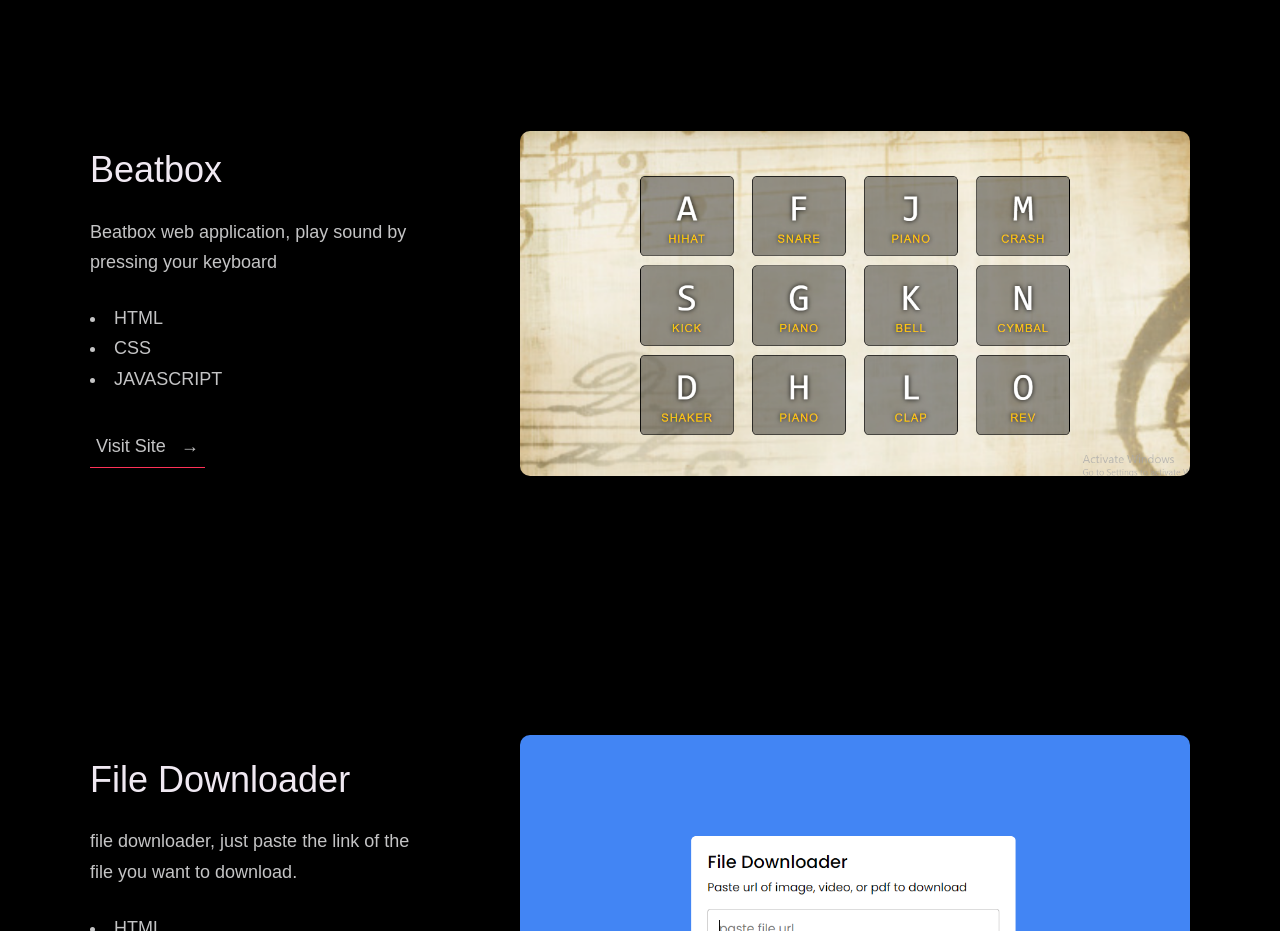
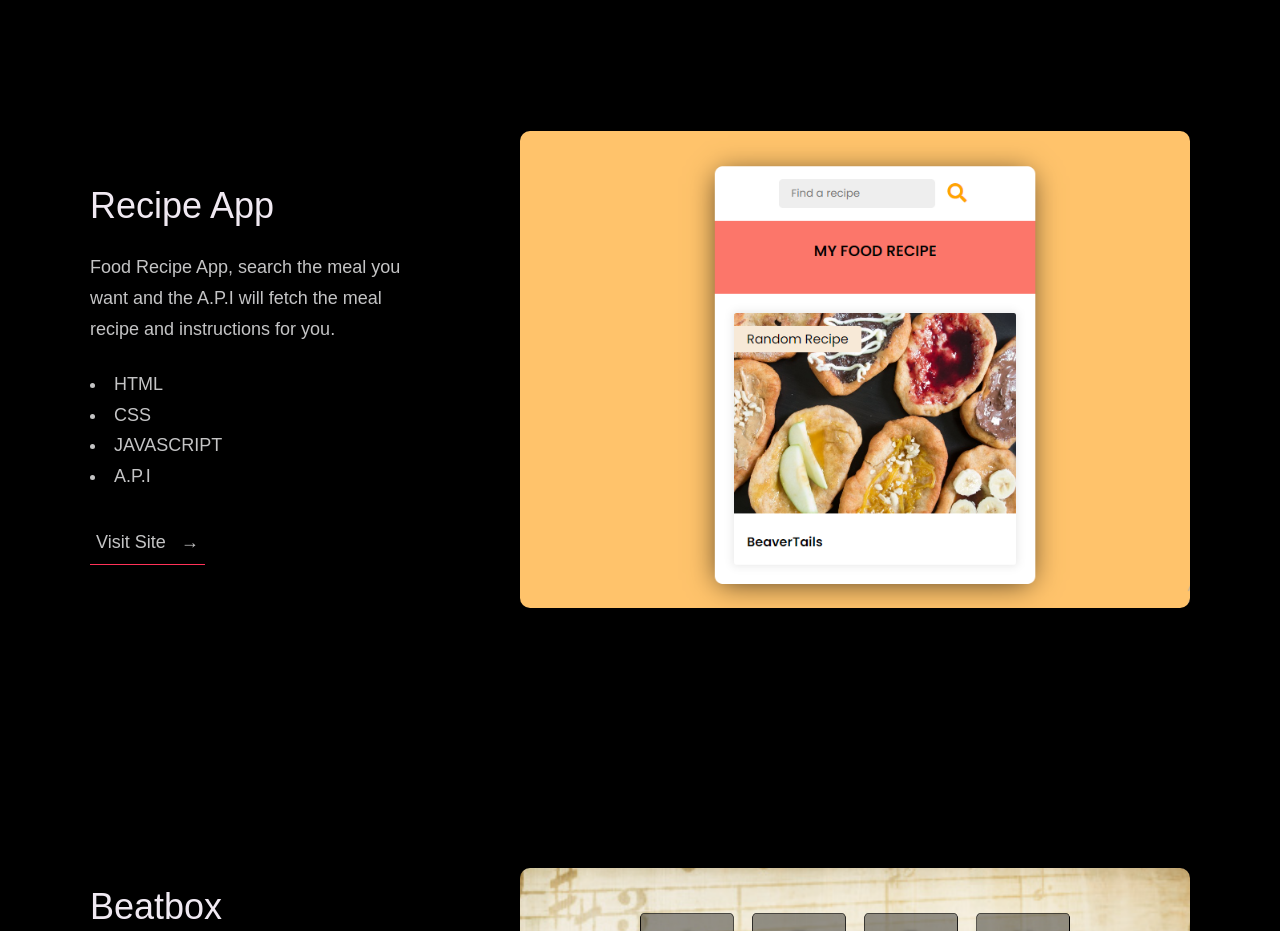
Before and after one commit to Amajuoyichidera/my-portfolio, a plain HTML site: page index.html in a window 1280 px wide. Shown: the part 5000-5931 px from the top of the page. Drawn offline with Linux system fonts and the light colour scheme; a web font is replaced by a local one.

Commit message:
first version

```diff
--- a/index.html
+++ b/index.html
@@ -160,6 +160,33 @@
               <img src="/images/Screenshot (67).png" class="work__image" alt="Project 1" />
             </div>
           </div>
+
+          <div class="work__box">
+            <div class="work__text reveal">
+              <h3>Recipe App</h3>
+              <p>
+                Food Recipe App, search the meal you want and the A.P.I will fetch the meal recipe and instructions for you.
+              </p>
+              <ul class="work__list">
+                <li>HTML</li>
+                <li>CSS</li>
+                <li>JAVASCRIPT</li>
+                <li>A.P.I</li>
+              </ul>
+
+              <div class="work__links">
+                <a href="https://jolly-cheesecake-e5c5d3.netlify.app/" class="link__text">
+                  Visit Site <span>&rarr;</span>
+                </a>
+              </div>
+            </div>
+            <div class="work__image-box reveal">
+              <img src="/images/Screenshot (68).png" class="work__image" alt="Project 1" />
+            </div>
+          </div>
+
+
+
 
           <div class="work__box">
             <div class="work__text reveal">
```
Also changed, not shown: images/Screenshot (68).png (added).
